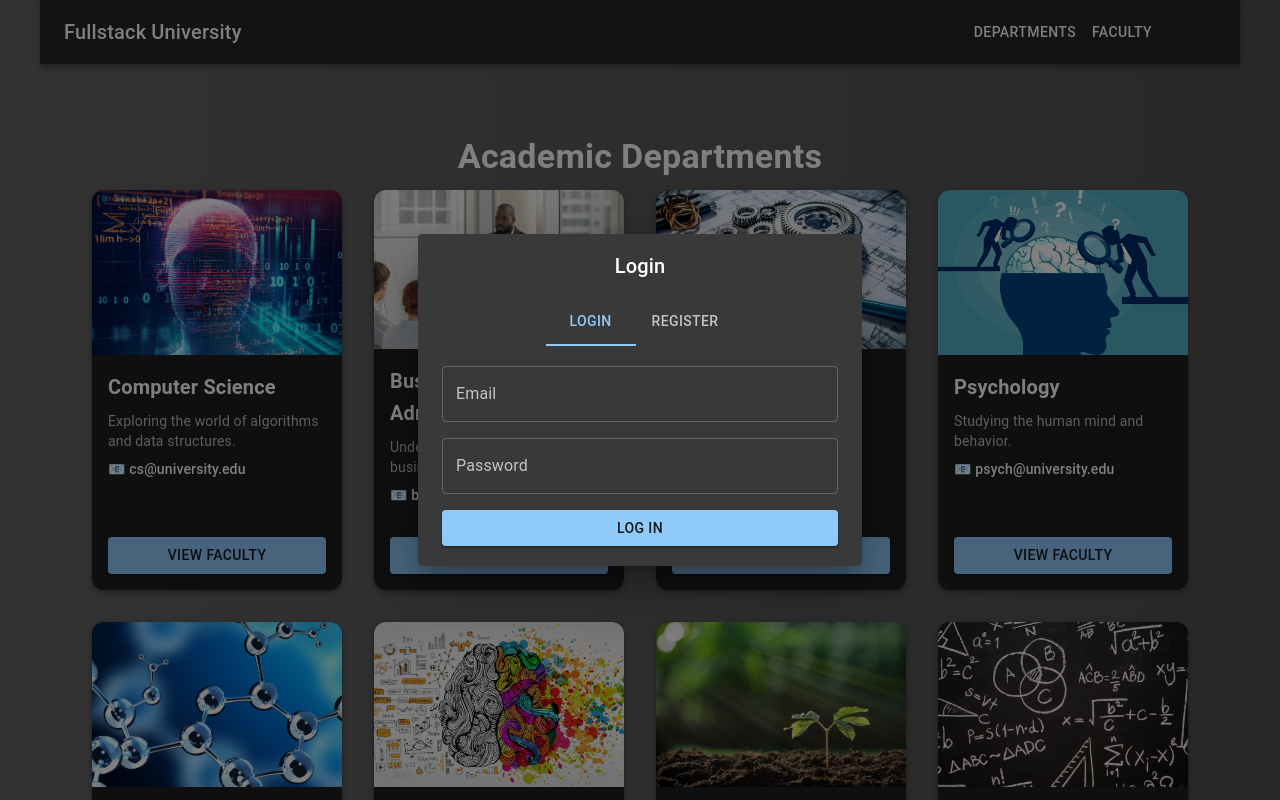
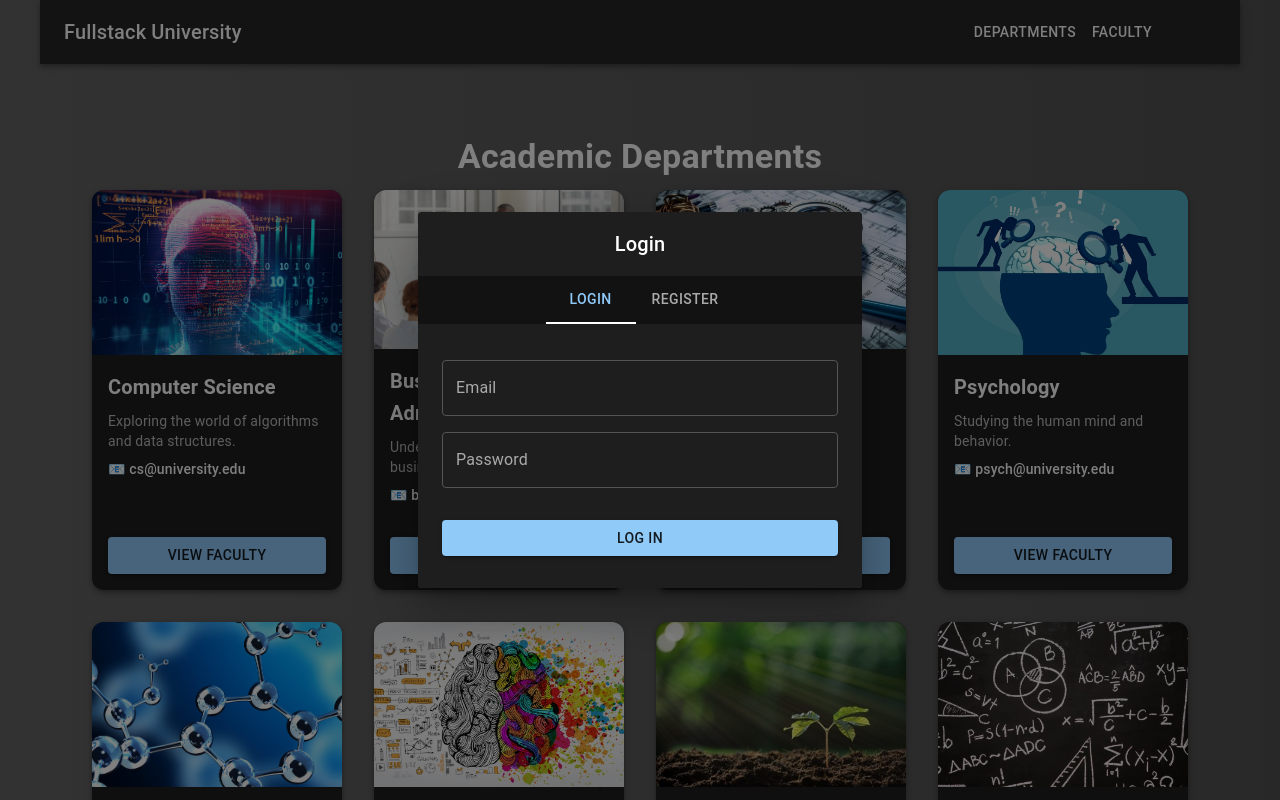
Before and after one commit to 19awburris88/fsu-front, a React (Vite) app: page /departments in a window 1280 px wide. Both pictures are taken after a click on the button 1196 px from the left and 32 px from the top of the page. Shown: the top 800 px of the page. Built offline with nearby package versions, Linux system fonts and the light colour scheme; some icons are missing.

Commit message:
updated authmodel

```diff
--- a/src/components/AuthModal.jsx
+++ b/src/components/AuthModal.jsx
@@ -9,41 +9,143 @@ import {
   Button,
   Box,
 } from "@mui/material";
+import { useNavigate } from "react-router-dom";
 
 export default function AuthModal({ open, onClose }) {
   const [tab, setTab] = useState(0);
+  const [loginEmail, setLoginEmail] = useState("");
+  const [loginPassword, setLoginPassword] = useState("");
+  const [regName, setRegName] = useState("");
+  const [regEmail, setRegEmail] = useState("");
+  const [regPassword, setRegPassword] = useState("");
+  const [regConfirmPassword, setRegConfirmPassword] = useState("");
+
+  const navigate = useNavigate();
 
   const handleTabChange = (event, newValue) => setTab(newValue);
 
+  const handleLogin = () => {
+    if (loginEmail && loginPassword) {
+      localStorage.setItem("adminLoggedIn", "true");
+      navigate("/admin");
+      onClose();
+    }
+  };
+
+  const handleRegister = () => {
+    if (
+      regName &&
+      regEmail &&
+      regPassword &&
+      regPassword === regConfirmPassword
+    ) {
+      localStorage.setItem("adminLoggedIn", "true");
+      navigate("/admin");
+      onClose();
+    }
+  };
+
+  const fieldStyles = {
+    input: { color: "#fff" },
+    label: { color: "#aaa" },
+    field: {
+      "& .MuiInputBase-root": {
+        color: "#fff",
+      },
+      "& .MuiInputLabel-root": {
+        color: "#aaa",
+      },
+      "& .MuiOutlinedInput-root": {
+        "& fieldset": { borderColor: "#555" },
+        "&:hover fieldset": { borderColor: "#888" },
+        "&.Mui-focused fieldset": { borderColor: "#fff" },
+      },
+    },
+  };
+
   return (
     <Dialog open={open} onClose={onClose} maxWidth="xs" fullWidth>
-      <DialogTitle textAlign="center">
+      <DialogTitle
+        textAlign="center"
+        sx={{ backgroundColor: "#1e1e1e", color: "#fff" }}
+      >
         {tab === 0 ? "Login" : "Register"}
       </DialogTitle>
 
-      <Tabs value={tab} onChange={handleTabChange} centered>
+      <Tabs
+        value={tab}
+        onChange={handleTabChange}
+        centered
+        sx={{
+          backgroundColor: "#121212",
+          "& .MuiTabs-indicator": { backgroundColor: "#fff" },
+          "& .MuiTab-root": { color: "#aaa" },
+          "& .Mui-selected": { color: "#fff" },
+        }}
+      >
         <Tab label="Login" />
         <Tab label="Register" />
       </Tabs>
 
-      <DialogContent>
+      <DialogContent sx={{ backgroundColor: "#1e1e1e", pb: 4 }}>
         {tab === 0 ? (
-          // Login Form
-          <Box display="flex" flexDirection="column" gap={2}>
-            <TextField label="Email" fullWidth />
-            <TextField label="Password" type="password" fullWidth />
-            <Button variant="contained" fullWidth>
+          <Box display="flex" flexDirection="column" gap={2} mt={2}>
+            <TextField
+              label="Email"
+              type="email"
+              fullWidth
+              value={loginEmail}
+              onChange={(e) => setLoginEmail(e.target.value)}
+              sx={fieldStyles.field}
+            />
+            <TextField
+              label="Password"
+              type="password"
+              fullWidth
+              value={loginPassword}
+              onChange={(e) => setLoginPassword(e.target.value)}
+              sx={fieldStyles.field}
+            />
+            <Button
+              variant="contained"
+              fullWidth
+              onClick={handleLogin}
+              sx={{ mt: 2 }}
+            >
               Log In
             </Button>
           </Box>
         ) : (
-          // Register Form
-          <Box display="flex" flexDirection="column" gap={2}>
-            <TextField label="Full Name" fullWidth />
-            <TextField label="Email" fullWidth />
-            <TextField label="Password" type="password" fullWidth />
-            <TextField label="Confirm Password" type="password" fullWidth />
-            <Button variant="contained" fullWidth>
+          <Box display="flex" flexDirection="column" gap={2} mt={2}>
+            <TextField
+              label="Full Name"
+              fullWidth
+              value={regName}
+              onChange={(e) => setRegName(e.target.value)}
+              sx={fieldStyles.field}
+            />
+            <TextField
+              label="Email"
+              type="email"
+              fullWidth
+              value={regEmail}
+              onChange={(e) => setRegEmail(e.target.value)}
+              sx={fieldStyles.field}
+            />
+            <TextField
+              label="Password"
+              type="password"
+              fullWidth
+              value={regPassword}
+              onChange={(e) => setRegPassword(e.target.value)}
+              sx={fieldStyles.field}
+            />
+            <Button
+              variant="contained"
+              fullWidth
+              onClick={handleRegister}
+              sx={{ mt: 2 }}
+            >
               Register
             </Button>
           </Box>
```
